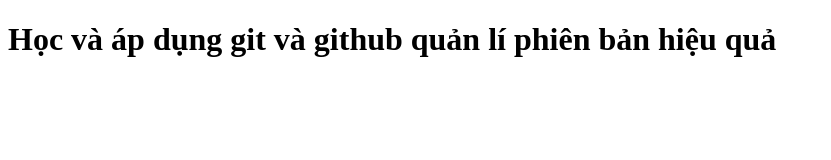
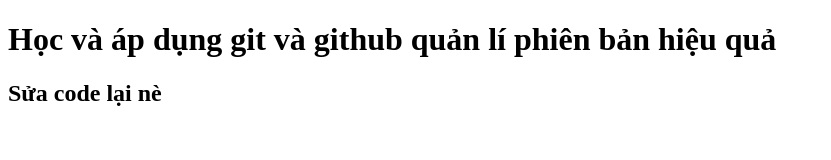
Before and after one commit to Trung-Minh/html_03, a plain HTML site: page index.html in a window 1280 px wide. Shown: the whole page, without its empty margins (0-831 px from the left). Drawn offline with Linux system fonts and the light colour scheme.

Commit message:
second commit

```diff
--- a/index.html
+++ b/index.html
@@ -7,5 +7,6 @@
   </head>
   <body>
     <h1>Học và áp dụng git và github quản lí phiên bản hiệu quả</h1>
+    <h2>Sửa code lại nè</h2>
   </body>
 </html>
```
